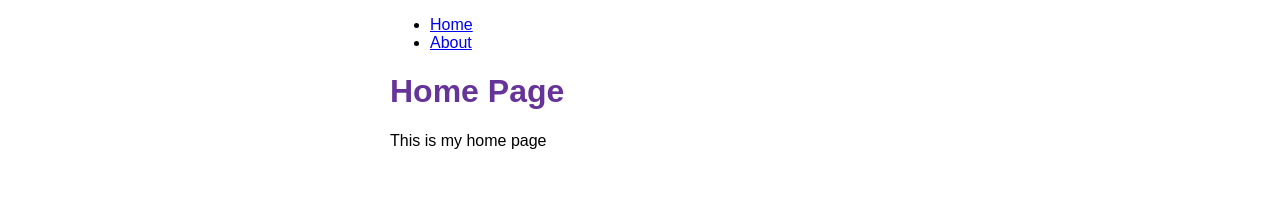
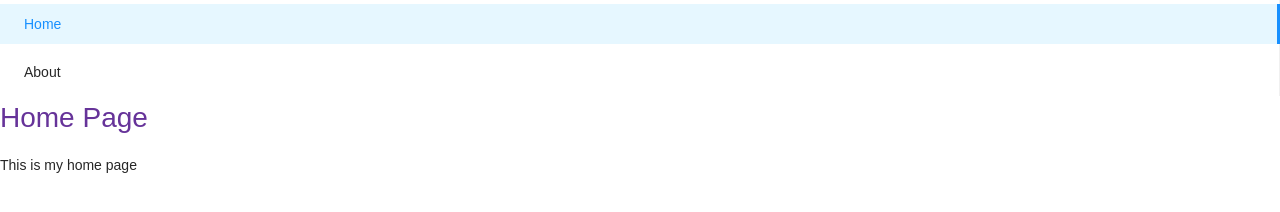
Before and after one commit to faeterain/my-gatsby, a Gatsby site: page / in a window 1280 px wide. Built offline with nearby package versions, Linux system fonts and the light colour scheme; Gatsby itself is replaced by a stand-in of ours.

Commit message:
add menu

```diff
--- a/gatsby-config.js
+++ b/gatsby-config.js
@@ -15,5 +15,11 @@ module.exports = {
       },
       __key: "images",
     },
+    // {
+    //   resolve: `gatsby-theme-advanced`,
+    //   options: {
+    //     basePath: `/blog`,
+    //   },
+    // },
   ],
 };
--- a/package.json
+++ b/package.json
@@ -14,10 +14,12 @@
     "clean": "gatsby clean"
   },
   "dependencies": {
+    "antd": "^4.16.13",
     "gatsby": "^3.14.3",
     "gatsby-plugin-image": "^1.14.1",
     "gatsby-plugin-sharp": "^3.14.1",
     "gatsby-source-filesystem": "^3.14.0",
+    "gatsby-theme-advanced": "^4.0.0",
     "gatsby-transformer-sharp": "^3.14.0",
     "react": "^17.0.1",
     "react-dom": "^17.0.1"
--- /dev/null
+++ b/src/components/Navbar/Navbar.js
@@ -0,0 +1,19 @@
+import React from "react";
+import { Link, withRouter, useLocation } from "react-router-dom";
+import { Menu } from "antd";
+
+const Navbar = withRouter(() => {
+  const location = useLocation();
+  return (
+    <Menu mode="inline" selectedKeys={[location.pathname]}>
+      <Menu.Item key="/">
+        <Link to="/">Home </Link>
+      </Menu.Item>
+      <Menu.Item key="/about">
+        <Link to="/about">About</Link>
+      </Menu.Item>
+    </Menu>
+  );
+});
+
+export default Navbar;
--- a/src/components/layout.js
+++ b/src/components/layout.js
@@ -1,21 +1,12 @@
 import React from 'react';
-import {Link} from 'gatsby';
 import * as styles from './layout.module.css'
+import Navbar from './Navbar/Navbar';
 
 const Layout = ({pageTitle, children}) => {
     return (
         <div className={styles.container}>
             <title>{pageTitle}</title>
-            <nav>
-                <ul className={styles.navLinks}>
-                    <li className={styles.navLinkItem}>
-                        <Link to='/'>Home</Link>
-                    </li>
-                    <li className={styles.navLinkItem}>
-                        <Link to='/about'>About</Link>
-                    </li>
-                </ul>
-            </nav>
+            <Navbar />
             <main>
                 <h1 className={styles.heading}>{pageTitle}</h1>
                 {children}
--- a/src/components/layout.module.css
+++ b/src/components/layout.module.css
@@ -1,6 +1,5 @@
 .container {
     margin: auto;
-    max-width: 500px;
     font-family: sans-serif;
 }
 .heading {
--- a/src/pages/index.js
+++ b/src/pages/index.js
@@ -1,11 +1,15 @@
 import React from 'react'
 import Layout from '../components/layout';
+import 'antd/dist/antd.css';
+import { BrowserRouter } from 'react-router-dom';
 
 const IndexPage = () => {
   return (
-    <Layout pageTitle="Home Page">
-      <p>This is my home page</p>
-    </Layout>
+    <BrowserRouter>
+      <Layout pageTitle="Home Page">
+        <p>This is my home page</p>
+      </Layout>
+    </BrowserRouter>
   )
 }
 export default IndexPage;
```
Also changed, not shown: src/images/logo.png (added), 1 other file.
